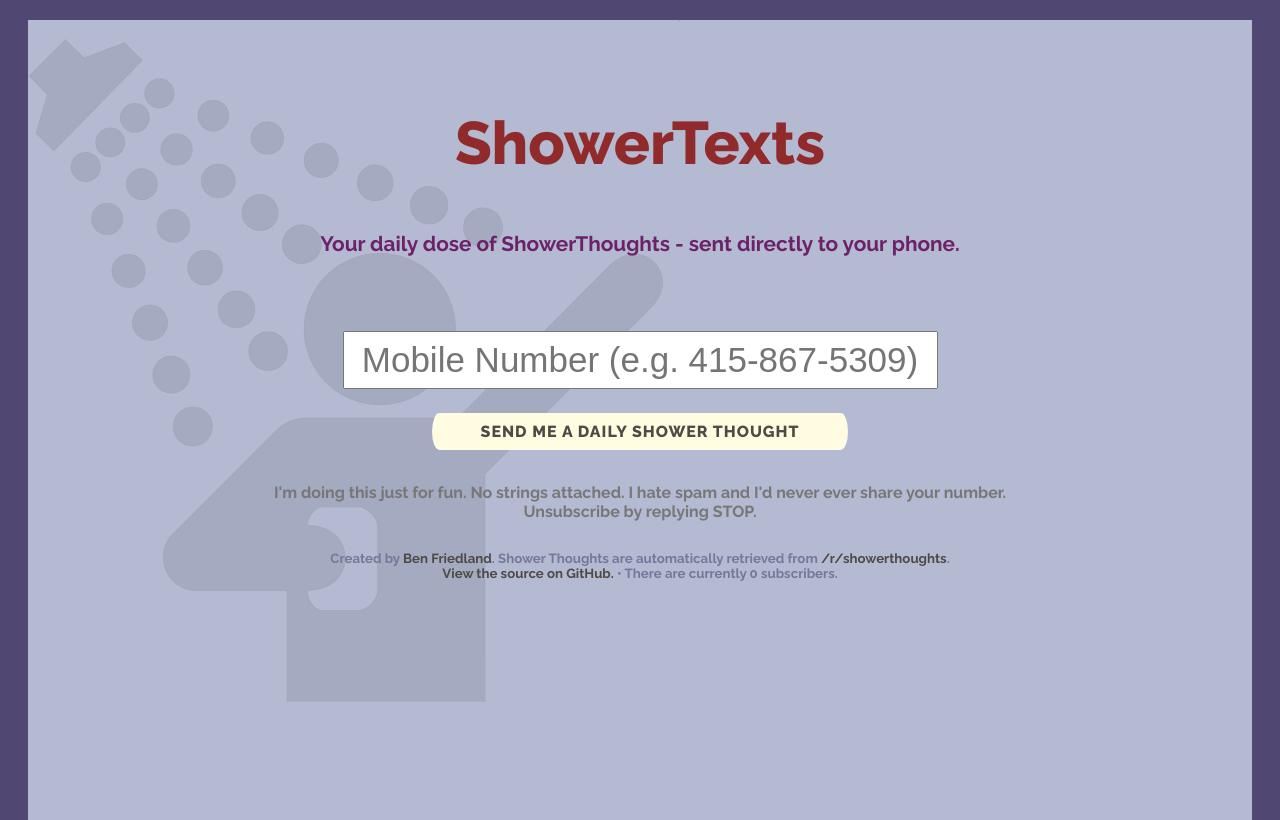
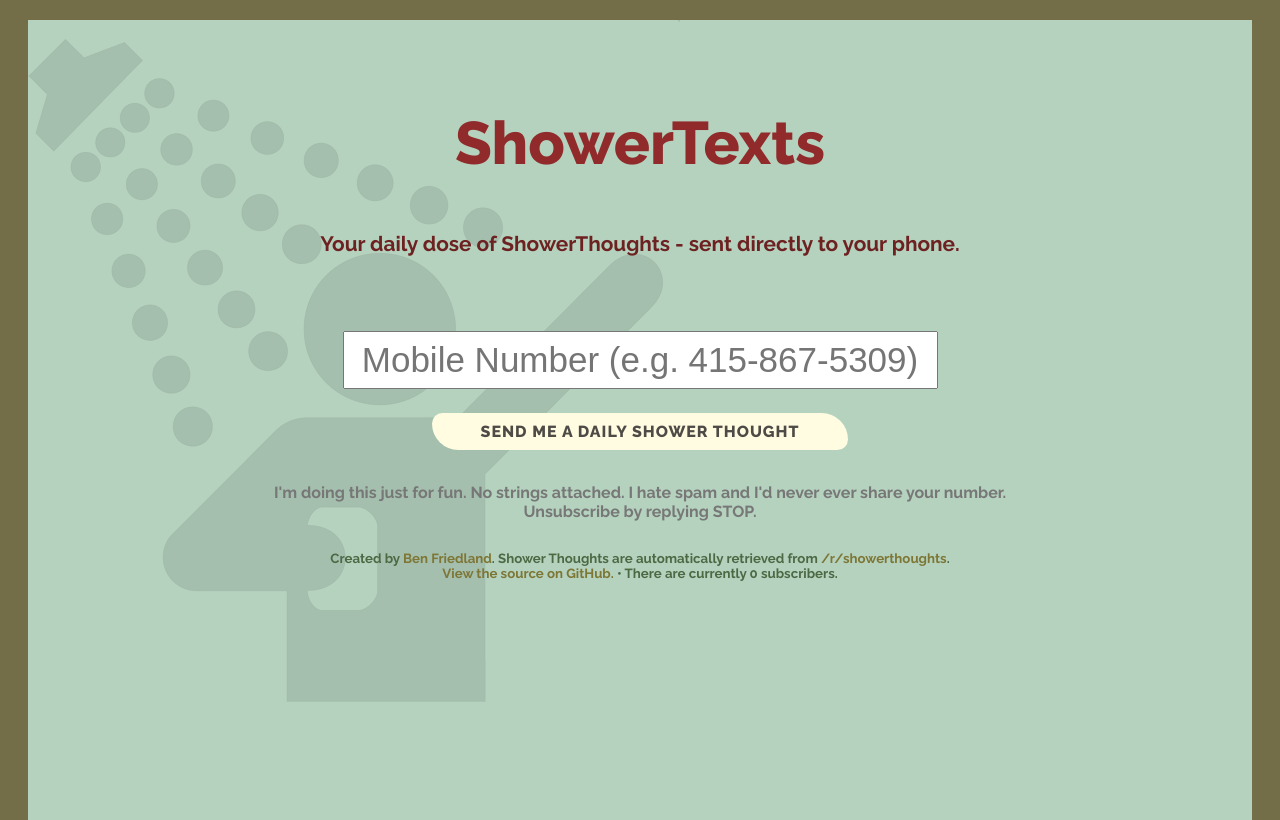
Before and after one commit to ben174/showertexts, a Django app: page / in a window 1280 px wide. Run offline with Django 3.2, Linux system fonts and the light colour scheme; data that the repository does not hold is empty; some libraries are stand-ins or nearby versions.

Commit message:
New color scheme

```diff
--- a/showertexts/static/css/landing.css
+++ b/showertexts/static/css/landing.css
@@ -10,7 +10,7 @@
 }
 body {
   height: 100%;
-  background: #504873;
+  background: #736D48;
   color: #fffce1;
   font-family: 'Raleway', Arial, sans-serif;
 }
@@ -39,11 +39,9 @@
   height: 100%;
   padding: 3em 2em;
   text-align: center;
-  background: #b4bad2;
   overflow: scroll;
   margin: 20px;
-  background-image: url('/static/img/shower-dude.png');
-  background-repeat: no-repeat;
+  background: #B4D2BE url('/static/img/shower-dude.png') no-repeat;
 }
 a:hover, a:focus {
     color: #c94e50;
@@ -57,19 +55,15 @@
 }
 #subscribe {
     display: inline-block;
-    margin: 0.75em;
     padding: 0.55em 1.1em;
     width: 26em;
     background: #fffce1;
     text-transform: uppercase;
     letter-spacing: 1px;
     font-weight: 800;
-    border-top-left-radius: 20px 50px;
-    border-top-right-radius: 20px 50px;
-    border-bottom-right-radius: 20px 50px;
-    border-bottom-left-radius: 20px 50px;
+    border-radius: 20px 50px;
     cursor: pointer;
-    margin-top: 24px;
+    margin: 24px 0.75em 0.75em;
 }
 
 a:active, a:hover {
@@ -90,14 +84,18 @@
 }
 
 h5 {
-    color: #779;
+    color: #4D6944;
     margin-bottom: 150px;
+}
+
+h5>a {
+    color: #7D7635;
 }
 
 #thought {
     font-size: 1.3em;
     margin-bottom: 0px;
-    color: #6D2169;
+    color: #6D2121;
     min-height: 100px;
     margin-top: 53px;
 }
```
